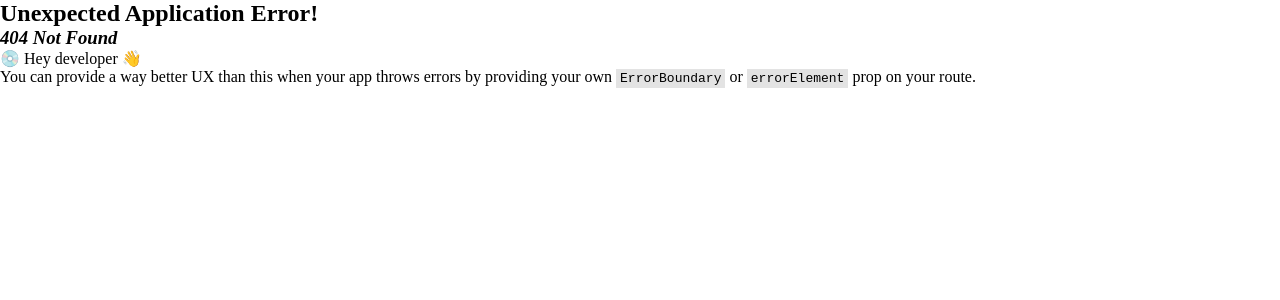
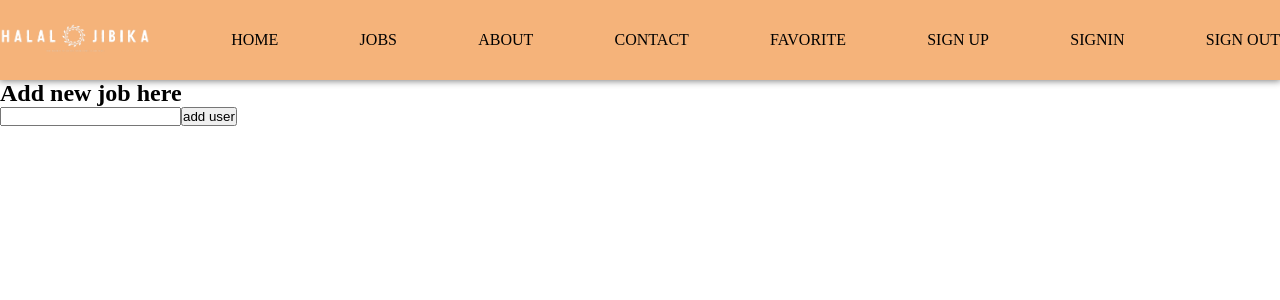
Before and after one commit to tanvirhossain808/job-search-application, a React (Vite) app: page /addNewJob in a window 1280 px wide. Before the commit this address had no page. Shown: the top 300 px of the page. Built offline with nearby package versions, Linux system fonts and the light colour scheme; no server answers.

Commit message:
[DONE ADD POST METHOD USING AXIOUS]

```diff
--- a/package.json
+++ b/package.json
@@ -10,6 +10,7 @@
     "preview": "vite preview"
   },
   "dependencies": {
+    "axios": "^1.6.3",
     "firebase": "^10.7.1",
     "hooks": "^0.3.2",
     "react": "^18.2.0",
--- a/src/components/Navbar/Navbar.css
+++ b/src/components/Navbar/Navbar.css
@@ -1,7 +1,7 @@
 nav {
   height: 80px;
   background-color: #f2984abb;
-  box-shadow: 0 0 7px 1px rgba(0, 0, 0, 0.753);
+  box-shadow: 0 0 7px 1px gray;
 }
 nav ul {
   height: 100%;
--- /dev/null
+++ b/src/pages/AddNewJob/AddNewJob.jsx
@@ -0,0 +1,38 @@
+import axios from "axios";
+import { useEffect, useState } from "react";
+
+export const AddNewJob = () => {
+  const [userName, setUserName] = useState("");
+  const [getUser, setUser] = useState([]);
+  const handleAddJob = () => {
+    axios
+      .post("http://localhost:9000/jobs", {
+        firstName: "Fred",
+        lastName: "Flintstone",
+      })
+      .then(function (response) {
+        setUser(response);
+        console.log(response);
+      })
+      .catch(function (error) {
+        console.log(error);
+      });
+  };
+  useEffect(() => {
+    fetch("http://localhost:9000/jobs")
+      .then((res) => res.json())
+      .then((data) => console.log(data));
+  }, [getUser]);
+  return (
+    <>
+      <h2>Add new job here</h2>
+      <input
+        type="text"
+        name=""
+        id=""
+        onChange={(e) => setUserName(e.target.value)}
+      />
+      <button onClick={handleAddJob}>add user</button>
+    </>
+  );
+};
--- a/src/routes/routes.jsx
+++ b/src/routes/routes.jsx
@@ -5,6 +5,7 @@ import { Contact } from "../pages/Contact/Contact";
 import { Jobs } from "../pages/Jobs/Jobs";
 import { About } from "../pages/About/About";
 import { SignUp } from "../pages/SignUp/SignUp";
+import { AddNewJob } from "../pages/AddNewJob/AddNewJob";
 
 export const routes = createBrowserRouter([
   {
@@ -32,6 +33,10 @@ export const routes = createBrowserRouter([
         element: <SignUp></SignUp>,
       },
       {
+        path: "addNewJob",
+        element: <AddNewJob></AddNewJob>,
+      },
+      {
         path: "/contact",
         element: <Contact></Contact>,
       },
```
Also changed, not shown: src/pages/AddNewJob/AddNewJob.css (added), 1 other file (tests, documents, lock files or other folders).
